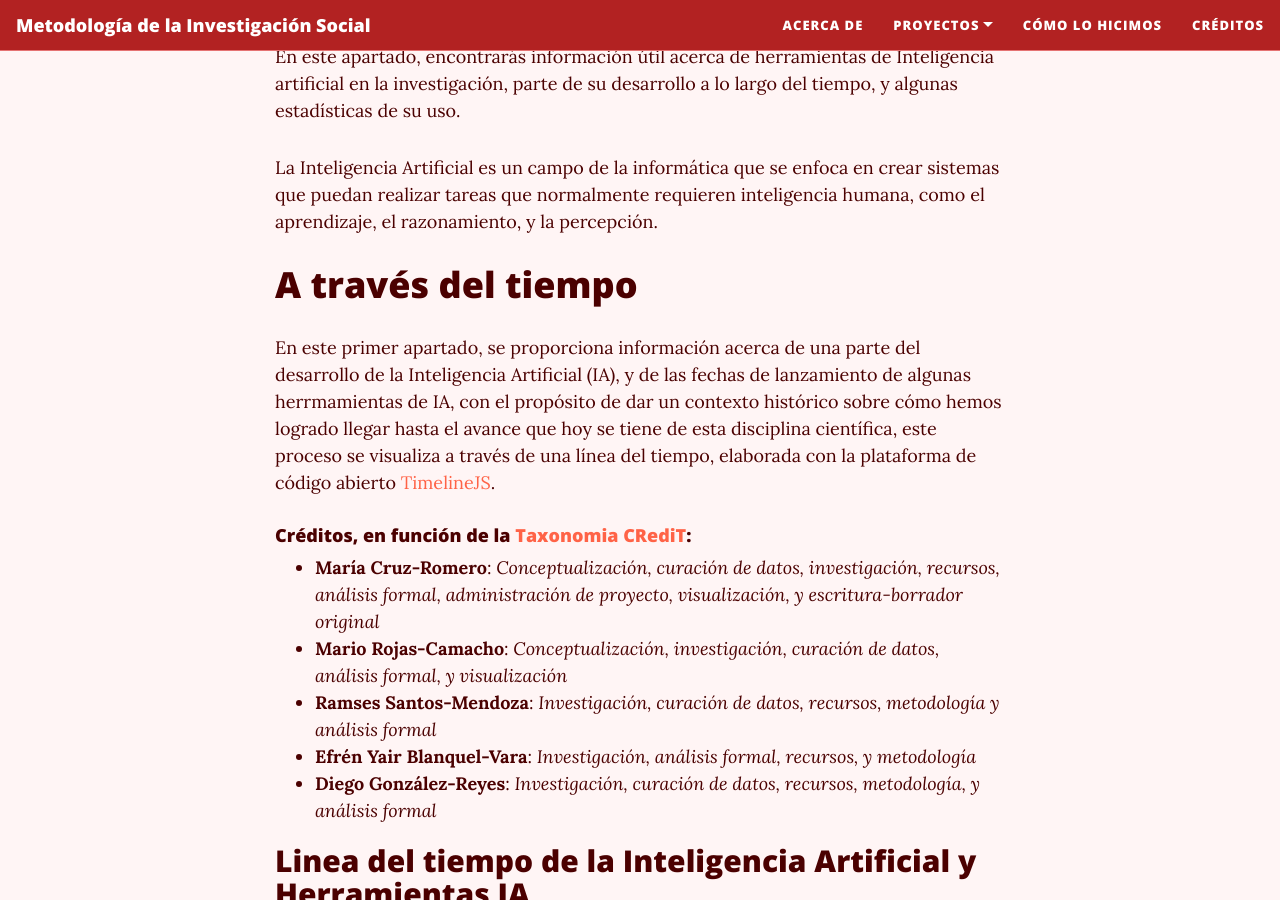
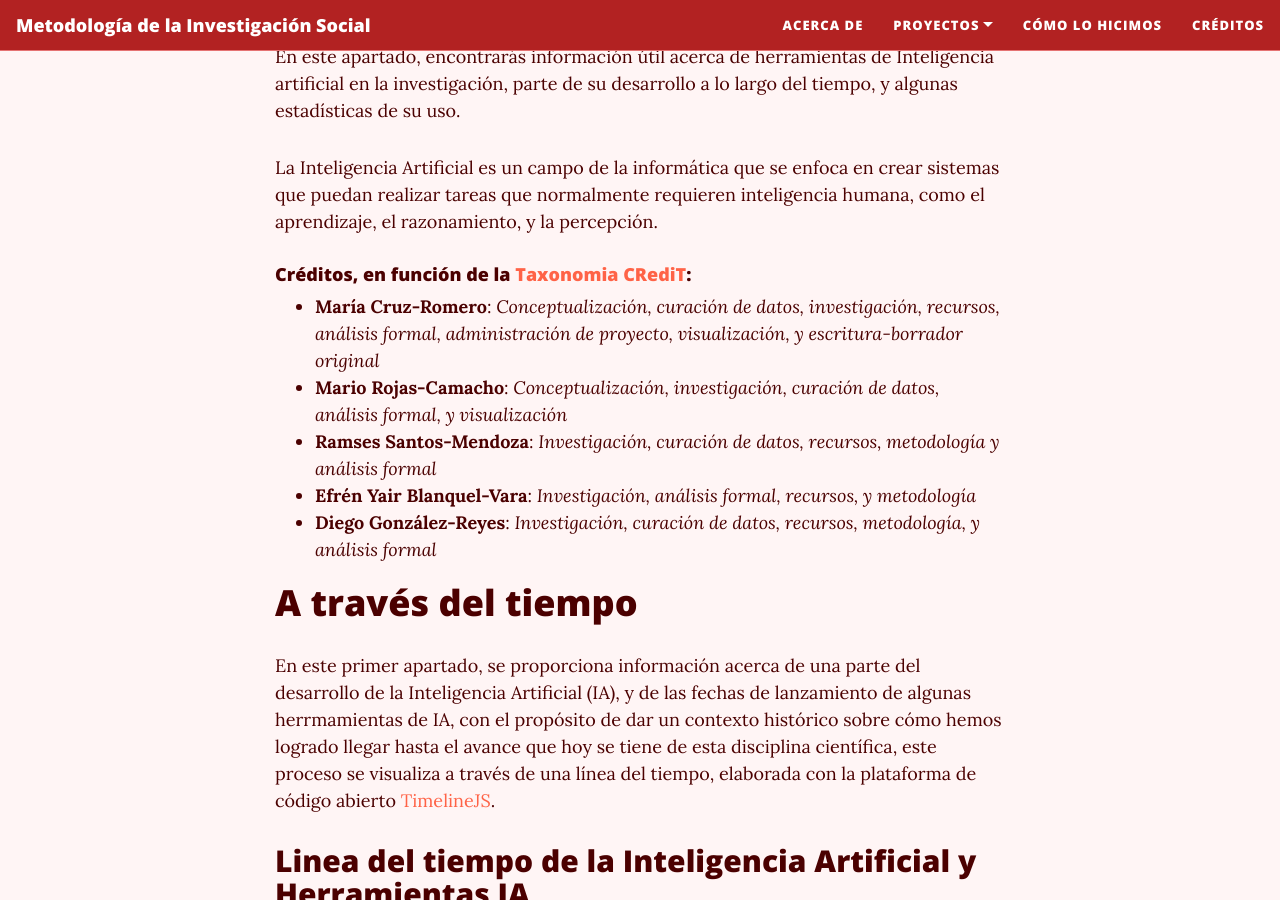
Before and after one commit to rosariorogel/metodologia, a Jekyll site: the page built from _pages/inteligencia-artificial.md, in a window 1280 px wide and 900 px high, scrolled down 566 px. Built offline with Jekyll 4.4.1, drawn with Linux system fonts in a browser that asks for light colours; nearby versions of some CDN libraries.

```diff
--- a/_pages/inteligencia-artificial.md
+++ b/_pages/inteligencia-artificial.md
@@ -11,19 +11,16 @@ En este apartado, encontrarás información útil acerca de herramientas de Inte
 
 La Inteligencia Artificial es un campo de la informática que se enfoca en crear sistemas que puedan realizar tareas que normalmente requieren inteligencia humana, como el aprendizaje, el razonamiento, y la percepción.
 
-# A través del tiempo
-
-En este primer apartado, se proporciona información acerca de una parte del desarrollo de la Inteligencia Artificial (IA), y de las fechas de lanzamiento de algunas herrmamientas de IA, con el propósito de dar un contexto histórico sobre cómo hemos logrado llegar hasta el avance que hoy se tiene de esta disciplina científica, este proceso se visualiza a través de una línea del tiempo, elaborada con la plataforma de código abierto [TimelineJS](https://timeline.knightlab.com/#preview-embed).
-
 #### Créditos, en función de la [Taxonomia CRediT](https://credit.niso.org/):
-
 * **María Cruz-Romero**: *Conceptualización, curación de datos, investigación, recursos, análisis formal, administración de proyecto, visualización, y escritura-borrador original*
 * **Mario Rojas-Camacho**: *Conceptualización, investigación, curación de datos, análisis formal, y visualización*
 * **Ramses Santos-Mendoza**: *Investigación, curación de datos, recursos, metodología y análisis formal*
 * **Efrén Yair Blanquel-Vara**: *Investigación, análisis formal, recursos, y metodología*
 * **Diego González-Reyes**: *Investigación, curación de datos, recursos, metodología, y análisis formal*
 
+# A través del tiempo
 
+En este primer apartado, se proporciona información acerca de una parte del desarrollo de la Inteligencia Artificial (IA), y de las fechas de lanzamiento de algunas herrmamientas de IA, con el propósito de dar un contexto histórico sobre cómo hemos logrado llegar hasta el avance que hoy se tiene de esta disciplina científica, este proceso se visualiza a través de una línea del tiempo, elaborada con la plataforma de código abierto [TimelineJS](https://timeline.knightlab.com/#preview-embed).
 
  <h2>Linea del tiempo de la Inteligencia Artificial y Herramientas IA </h2>
 
@@ -43,38 +40,35 @@ La encuesta constó de cinco preguntas en las que se consideró: el área de esp
 
 Los resultados a cada una de las preguntas fueron los que se muestran a continuación, los porcentajes dados en las presentes graficas corresponden a una muestra de cien personas.
 
-### **Pregunta No. 1**
-
+#### **Pregunta No. 1**
 
 <img src="{{site.baseurl }}/assets/img/Gráfica1NiveldeEstudioIA.png" style="float:left;width:500px;padding-right:28px;">
 De acuerdo con esta primera gráfica, se determina que el 91% de las personas encuestadas se encuentran estudiando una licenciatura.
 
 <div style="clear: both;"></div>
 
-### **Pregunta No. 2**
-
+#### **Pregunta No. 2**
 
 <img src="{{site.baseurl }}/assets/img/Gráfica2ÁreadeEstudioIA.png" style="float:left;width:500px;padding-right:28px;">
 De acuerdo con el gráfico, los estudiantes de ciencias sociales con el 56% fueron quienes más respondieron la encuesta, siguiendo los de ciencias de la salud con un 34%, mientras que, el 10% fueron estudiantes de las ciencias exactas.
 
 <div style="clear: both;"></div>
 
-### **Pregunta No. 3**
-
+#### **Pregunta No. 3**
 
 <img src="{{site.baseurl }}/assets/img/Gráfica3UsoIA.png" style="float:left;width:500px;padding-right:28px;">
 De acuerdo con este gráfico, el 74% por ciento de alumnos que estudian en el nivel superior de educación utilizan la inteligencia artificial para la investigación y el trabajo académico.
 
 <div style="clear: both;"></div>
 
-### **Pregunta No. 4**
+#### **Pregunta No. 4**
 
 <img src="{{site.baseurl }}/assets/img//Gráfica4FrecuenciaUsoIA.png" style="float:left;width:500px;padding-right:28px;">
 El presente gráfico indica que, el 48% de los universitarios usan la Inteligencia Artificial 2 veces por semana, mientras que, el 17% lo utiliza siempre, es decir que no hay investigación que no lleve una respuesta dada por alguna Inteligencia Artificial.
 
 <div style="clear: both;"></div>
 
-### **Pregunta No. 5**
+#### **Pregunta No. 5**
 
 <img src="{{site.baseurl }}/assets/img/Gráfica5SitiosUsadosIA.png" style="float:left;width:500px;padding-right:28px;">
 A partir del gráfico anterior se puede observar una gran tendencia al uso de Chat GPT abarcando el 56%, siendo así que existe un gran desconocimiento de los demás sitios de Inteligencia Artificial, mientras Chat GPT abarca más de la mitad, el sitio You solo obtuvo el 1%, lo que representa que solo una de cada cien personas usa You.com IA.
@@ -85,7 +79,7 @@ En esta gráfica se puede visualizar la opción “otro”, dentro del cuestiona
 
 En esta sección buscamos resaltar y mostrar ventajas y algunas desventajas, de cuatro de las Inteligencias Artificiales más utilizadas por alumnos de estudios superiores, con el fin de compartir sitios seguros y con gran ayuda para la resolución de problemas y apoyo a la investigación.
 
-## [Chat GPT - 3 AI](https://chatgpt.com/)
+### [Chat GPT - 3 AI](https://chatgpt.com/)
 
 Es el desarrollo de una empresa llamada [Open AI](https://openai.com/). Este es un sistema de chat, está basado en un modelo de lenguaje por Inteligencia Artificial GPT-3. Su modelo cuenta con al menos 175 millones de parámetros y está entrenado para hacer diferentes tareas de texto.
 
@@ -100,8 +94,7 @@ Es el desarrollo de una empresa llamada [Open AI](https://openai.com/). Este es
 
 **Nota importante:** La versión mas actualizada de esta plataforma a fecha de 2024, es [CHAT GPT - 4.0](https://openai.com/index/gpt-4/), solo que es de paga, tiene un costo de 20 USD al mes, las diferencias entre vada versión no son muy notorios de acuerdo con lo que dice la plataforma, lo más relevante es con la versión de paga puedes crear imagenes más detalladas con su sitema artificial [DALL E](https://openai.com/index/dall-e-2/).
 
-
-## [Perplexity AI](https://www.perplexity.ai/)
+### [Perplexity AI](https://www.perplexity.ai/)
 
 Es un motor de búsqueda conversacional basado en inteligencia artificial que utiliza grandes modelos lingüísticos para ofrecer respuestas precisas a las consultas de los usuarios, citando las fuentes. Se fundo en agosto de 2022 por [Denis Yarats](https://x.com/denisyarats?lang=es), [Aravind Srinivas](https://x.com/AravSrinivas/highlights), [Johnny Ho](https://x.com/randomjohnnyh?lang=es), y [Andy Konwinski](https://x.com/andykonwinski?lang=es).
 
@@ -115,7 +108,7 @@ Es un motor de búsqueda conversacional basado en inteligencia artificial que ut
 * Puede sintetizar contenido de manera precisa y eficiente, ahorrando tiempo y esfuerzo en el proceso de creación de contenido.
 * Tiene la capacidad de comprender el contexto de una pregunta y proporcionar respuestas relevantes al tema que se está tratando.
 
-## [Gemini IA](https://gemini.google.com/app?hl=es)
+### [Gemini IA](https://gemini.google.com/app?hl=es)
 Es un modelo de inteligencia artificial creado por Google, y que busca liderar el competitivo mercado de la inteligencia artificial, es un modelo multimodal, entiende varios tipos de información, tanto los textos que le escribas como las imágenes. Antes llevaba por nombre "Bard".
 
 **Ventajas:**
@@ -126,7 +119,7 @@ Es un modelo de inteligencia artificial creado por Google, y que busca liderar e
 * Genera descripciones de imágenes y videos con diferentes niveles de detalle.
 * Sugiere qué más ver según una ubicación, qué podría suceder después, antes o entre imágenes o videos.
 
-## [Consensus IA](https://consensus.app/)
+### [Consensus IA](https://consensus.app/)
 Es una herramienta que te permite explorar relaciones y obtener resúmenes de investigaciones académicas específicas. A diferencia de Chat GPT, Consensus tiene acceso limitado a bases de datos académicas de código abierto, lo que le permite ofrecer información precisa y confiable.
 
 **Ventajas:**
@@ -137,7 +130,7 @@ Es una herramienta que te permite explorar relaciones y obtener resúmenes de in
 * Función de sintetizar múltiples estudios en un resumen general.
 * Orienta en la búsqueda de ideas y preguntas para un proyecto de investigación.
 
-# Desventajas de los sitios de Inteligencia Artificial (AI)
+## Desventajas de los sitios de Inteligencia Artificial (AI)
 
 * Todo lo que se escribe en los sitios queda registrado, los desarrolladores pueden tener acceso a tus contenidos para continuar con el entrenamiento al chat de Inteligencia Artificial, se recomienda no incluir información personal.
 * Es inestable, debido a la alta demanda el sistema puede caerse.
```
